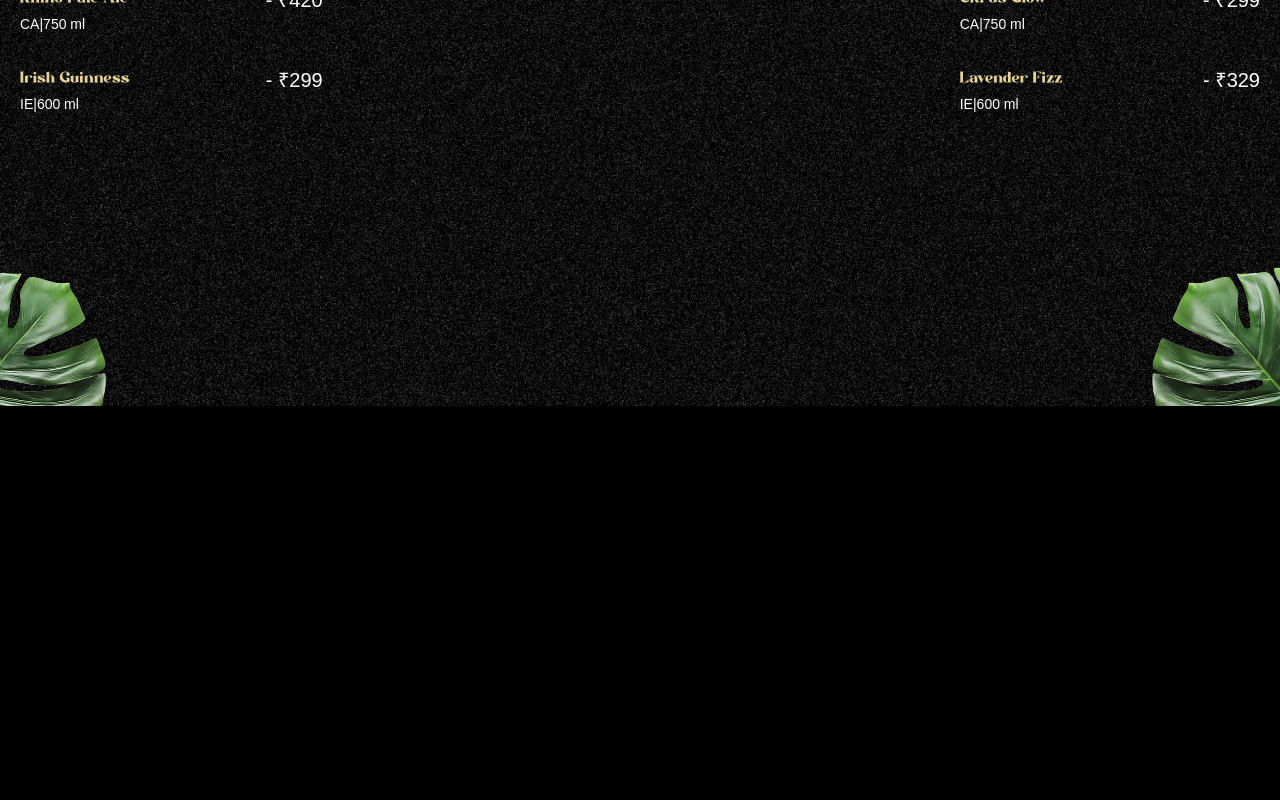
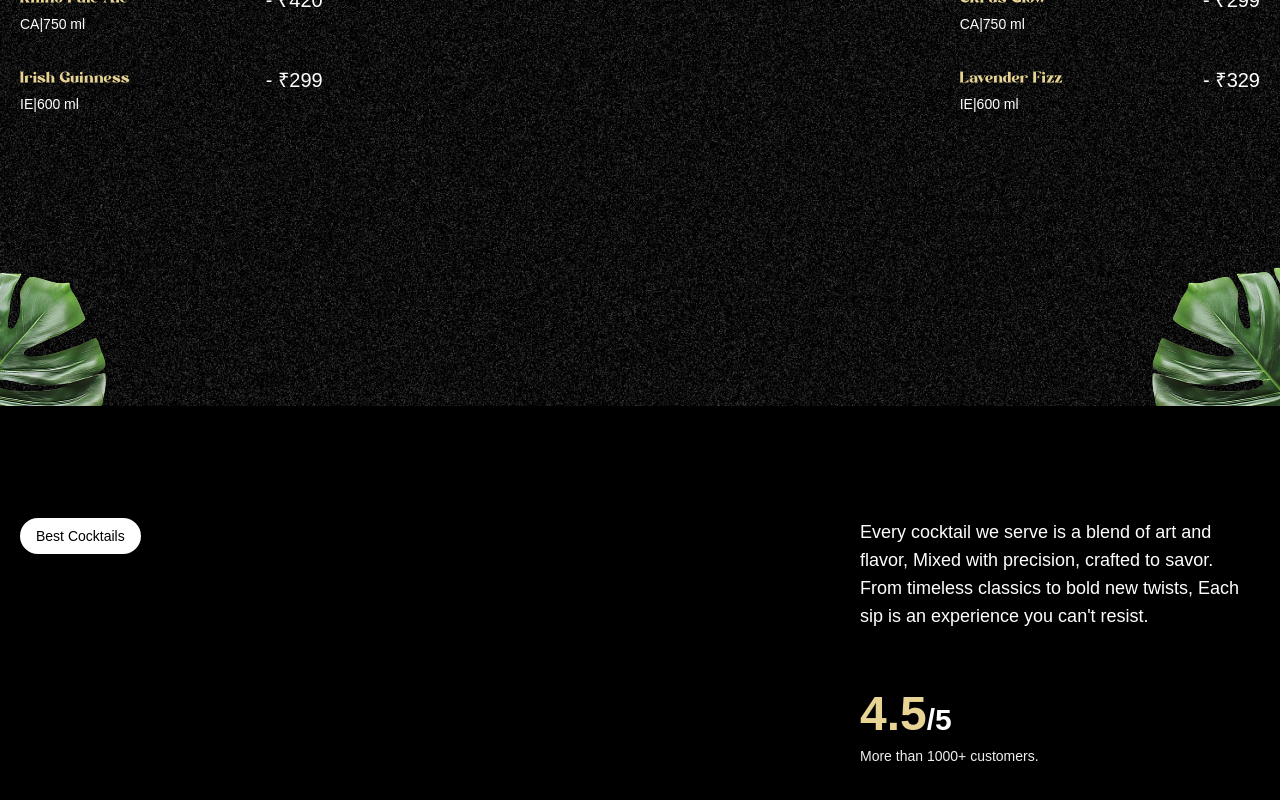
Before and after one commit to StarkShelby/Mojito-site-gsap-, a React (Vite) app: page / in a window 1280 px wide. Shown: the part 1194-1994 px from the top of the page. Before the commit the page ends 1600 px from the top, so only its background shows below. Built offline with nearby package versions, Linux system fonts and the light colour scheme; a web font is replaced by a local one.

Commit message:
added about section

```diff
--- a/src/App.jsx
+++ b/src/App.jsx
@@ -4,6 +4,7 @@
 import Navbar from './components/Navbar'
 import Hero from './components/Hero'
 import Cocktails from './components/Cocktails'
+import About from './components/About'
 
 gsap.registerPlugin(ScrollTrigger, SplitText)
 
@@ -13,6 +14,7 @@
       <Navbar />
       <Hero />
       <Cocktails />
+      <About />
     </main>
   )
 }
--- /dev/null
+++ b/src/components/About.jsx
@@ -0,0 +1,93 @@
+import { useGSAP } from '@gsap/react'
+import { SplitText } from 'gsap/all'
+import gsap from 'gsap'
+import React from 'react'
+
+const About = () => {
+
+    useGSAP(() => {
+        const titleSplit = SplitText.create('#about h2', { type: 'words' })
+
+        const scrollTimeline = gsap.timeline({
+            scrollTrigger: {
+                trigger: '#about',
+                start: 'top center',
+                toggleActions: 'play none none reset',
+                scrub: false,
+            }
+        })
+        scrollTimeline
+            .from(titleSplit.words, {
+                opacity: 0,
+                duration: 0.8,
+                yPercent: 100,
+                ease: 'expo-out',
+                stagger: 0.02
+            })
+            .from('.top-grid div, .bottom-grid div', {
+                opacity: 0,
+                duration: 0.9,
+                ease: 'power1.inOut',
+                stagger: 0.04
+            }, '-=0.5')
+    }, [])
+    return (
+        <div id='about' >
+            <div className='md:px-0 px-5 mb-16'>
+                <div className='content'>
+                    <div className='md:col-span-8'>
+                        <p className='badge'>Best Cocktails</p>
+                        <h2>Where every details matters
+                            <span className='text-white'>-</span>from muddle to garnish
+                        </h2>
+                    </div>
+                    <div className='sub-content'>
+                        <p>
+                            Every cocktail we serve is a blend of art and flavor,
+                            Mixed with precision, crafted to savor.
+                            From timeless classics to bold new twists,
+                            Each sip is an experience you can&apos;t resist.
+                        </p>
+                        <div>
+                            <p className='md:text-3xl text-2xl font-bold'>
+                                <span>
+                                    4.5
+                                </span>/5
+                            </p>
+                            <p className='text-sm text-white-100'>
+                                More than 1000+ customers.
+                            </p>
+                        </div>
+                    </div>
+                </div>
+            </div>
+            <div className='top-grid'>
+                <div className='md:col-span-3'>
+                    <div className='noisy' />
+                    <img src="/public/images/abt1.png" alt="img1" />
+                </div>
+                <div className='md:col-span-6'>
+                    <div className='noisy' />
+                    <img src="/public/images/abt2.png" alt="img2" />
+                </div>
+
+                <div className='md:col-span-3'>
+                    <div className='noisy' />
+                    <img src="/public/images/abt5.png" alt="img5" />
+                </div>
+            </div>
+            <div className='bottom-grid'>
+                <div className='md:col-span-8'>
+                    <div className='noisy' />
+                    <img src="/public/images/abt3.png" alt="img3" />
+                </div>
+                <div className='md:col-span-4'>
+                    <div className='noisy' />
+                    <img src="/public/images/abt4.png" alt="img4" />
+                </div>
+            </div>
+        </div>
+    )
+}
+
+export default About
```
